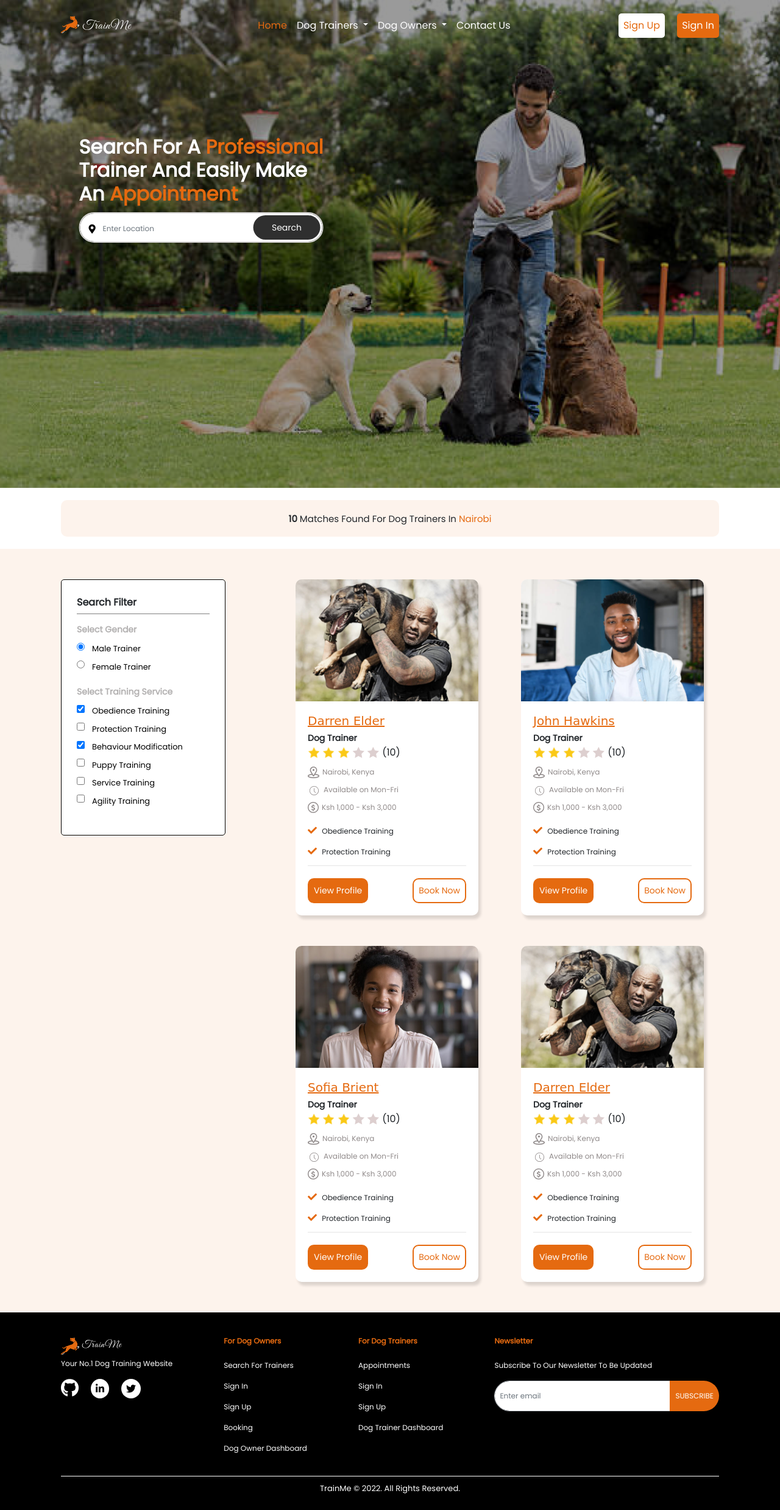
After one commit to Shalyne-Waweru/TrainMe, a Django app: page /search/ in a window 1280 px wide. The commit adds this page. Shown: the whole page at 61% size. Run offline with Django 4.2, Linux system fonts and the light colour scheme; some libraries are stand-ins or nearby versions; some web fonts are replaced.

Commit message:
Add and style the search page

```diff
--- a/mainapp/static/css/index.css
+++ b/mainapp/static/css/index.css
@@ -2,21 +2,6 @@
 
 body {
     font-family: 'Poppins', sans-serif;
-}
-
-/* Hero Section Background */
-.section {
-    background-image: url(../images/index_background_image.png);
-    width: 100%;
-    height: 100vh;
-    background-size: cover;
-    background-position: center;
-}
-
-.overlay {
-    width: 100%;
-    height: 100vh;
-    background-color: rgba(0, 0, 0, 0.345);
 }
 
 /* Navigation Bar */
@@ -130,6 +115,21 @@ body {
 
 /* Hero Section */
 
+/* Hero Section Background */
+.section {
+    background-image: url(../images/index_background_image.png);
+    width: 100%;
+    height: 100vh;
+    background-size: cover;
+    background-position: center;
+}
+
+.overlay {
+    width: 100%;
+    height: 100vh;
+    background-color: rgba(0, 0, 0, 0.395);
+}
+
 .hero-info {
     position: absolute;
     top: 310px;
@@ -168,11 +168,18 @@ body {
     color: white;
 }
 
-.btn {
+.book-btn {
+    color: white;
+    background-color: #E56A10;
+    padding: 10px;
+    width: 180px;
+    text-align: center;
+    border-radius: 5px;
     transition: 0.5s;
 }
 
-.btn:hover {
+.book-btn:hover {
+    text-decoration: none;
     color: white;
     background-color: black;
     box-shadow: 0 12px 16px 0 #f8cfb23c,0 17px 50px 0 #f8cfb23c;
@@ -622,3 +629,165 @@ body {
     font-size: 13px;
     color: white;
 }
+
+
+
+/* Search Page */
+.search-section {
+    background-image: url(../images/search_background_image.png);
+    width: 100%;
+    height: 100vh;
+    background-size: cover;
+    background-position: center;
+}
+
+.input-group input {
+    height: 50px;
+    border-radius: 50px;
+}
+
+.input-group-append button {
+    border-radius: 50px;
+}
+
+.search {
+    position: relative;
+    box-shadow: 0 0 40px rgba(51, 51, 51, .1);
+
+}
+
+.search input{
+    border-radius: 50px;
+    height: 50px;
+    text-indent: 25px;
+    border: 2px solid #d6d4d4;
+}
+
+.fas {
+    font-size: 15px;
+}
+
+.search input:focus{
+    box-shadow: none;
+    border: 2px solid #E56A10;
+}
+
+.search .fa-map-marker-alt{
+    position: absolute;
+    top: 20px;
+    left: 16px;
+    color: black;
+}
+
+.search button {
+    position: absolute;
+    top: 5px;
+    right: 5px;
+    height: 40px;
+    width: 110px;
+    background: #000000d0;
+    border-radius: 50px;
+    border: 0px;
+    font-size: 14px;
+}
+
+.search button:hover {
+    background-color: #E56A10;
+    box-shadow: 0 12px 16px 0 rgba(0,0,0,0.24),0 17px 50px 0 rgba(0,0,0,0.19);
+}
+
+/* Search Details */
+.search-details {
+    margin-left: 100px;
+    margin-right: 100px;
+    margin-top: 20px;
+    margin-bottom: 20px;
+    background-color: #FDF3EC;
+    height: 60px;
+    border-radius: 10px;
+}
+
+.search-details p {
+    text-align: center;
+    padding: 20px;
+    font-size: 15px;
+}
+
+.search-details .bold {
+    font-weight: 700;
+}
+
+/* Search Results */
+.search-results {
+    background-color: #FDF3EC;
+    padding-left: 100px;
+    padding-right: 100px;
+}
+
+.search-results .container {
+    padding-top: 50px;
+    padding-bottom: 50px;
+}
+
+.search-results .row {
+    display: flex;
+    justify-content: space-between;
+    align-items: flex-start;
+}
+
+/* Search Filter */
+.search-results .col-md-3 {
+    border: 1px solid black;
+    background-color: white;
+    border-radius: 5px;
+    padding: 25px;
+    margin-bottom: 30px;
+}
+
+.search-results .col-md-3 .hl {
+    border-top: 1px solid gray;
+    width: 100%;
+    color: gray;
+    margin-top: -10px;
+    margin-bottom: 15px;
+}
+
+.search-results .col-md-3 .grey {
+    color: #b3b1b1;
+    font-size: 14px;
+    font-weight: bold;
+}
+
+.search-results .col-md-3 .form-group {
+    margin-top: -10px;
+}
+
+.search-results .col-md-3 .form-group .form-check-label {
+    font-size: 13px;
+    color: black;
+    margin: 5px;
+}
+
+/* Trainer Search Results */
+.search-results .col-md-8 {
+    display: flex;
+    justify-content: space-between;
+    align-items: center;
+    flex-wrap: wrap;
+    gap: 50px;
+}
+
+.search-results .col-md-8 .trainer-layout {
+    background-color: white;
+    width: 300px;
+    border-radius: 10px;
+    box-shadow: 4px 6px 4px rgba(0, 0, 0, 0.13);
+    margin-left: auto;
+    margin-right: auto;
+}
+
+.search-results .col-md-8 .trainer-layout .trainer-img {
+    width: 100%;
+    border-top-left-radius: 10px;
+    border-top-right-radius: 10px;
+}
--- a/mainapp/templates/navbar.html
+++ b/mainapp/templates/navbar.html
@@ -1,7 +1,5 @@
 {% load static %}
 
-<div class="section">
-  <div class="overlay">
 <nav id="navbar" class="navbar fixed-top navbar-expand-lg navbar-light">
   <a class="navbar-brand" href="#">
       <img src="{% static 'images/logo.png' %}" width="30" height="30" class="d-inline-block align-top" alt="Logo">
@@ -15,7 +13,7 @@
   <div class="collapse navbar-collapse" id="navbarTogglerDemo03">
     <ul class="navbar-nav mr-auto mt-2 mt-lg-0">
       <li class="nav-item active">
-              <a class="nav-link" href="#">Home <span class="sr-only">(current)</span></a>
+        <a class="nav-link" href="{% url 'landingPage' %}">Home <span class="sr-only">(current)</span></a>
       </li>
       <li class="nav-item dropdown">
       <a class="nav-link dropdown-toggle" href="#" id="navbarDropdownMenuLink" data-toggle="dropdown" aria-haspopup="true" aria-expanded="false">
@@ -103,6 +101,3 @@
 
   </div>
 </nav>
-  </div>
-
-</div>
--- /dev/null
+++ b/mainapp/templates/search.html
@@ -0,0 +1,319 @@
+{% extends 'base.html' %}
+{% load static %}
+
+{% block content %}
+  <!-- Hero Section -->
+  <div class="search-section">
+    <div class="overlay">
+        <div class="hero-info">
+            <h2>Search For A <span class="orange-txt">Professional</span> <br> Trainer And Easily Make <br> An <span class="orange-txt">Appointment </h1>
+            <!-- <form class="input-group">
+              <input type="text" class="form-control form-control-sm" placeholder="Enter location"
+               aria-describedby="basic-addon2">
+              <div class="input-group-append">
+                <button class="btn btn-sm btn-outline-white my-0" type="button">SEARCH</button>
+              </div>
+            </form> -->
+
+            <div class="search">
+              <i class="fas fa-map-marker-alt"></i>
+              <input type="text" class="form-control" placeholder="Enter Location">
+              <button class="btn btn-primary">Search</button>
+            </div>
+
+        </div>
+    </div>
+  </div>
+
+  <div class="search-details">
+    <p><strong class="bold">10</strong> Matches Found For Dog Trainers In <span class="orange-txt">Nairobi</span></p>
+  </div>
+
+  <div class="search-results">
+    <div class="container">
+      <div class="row">
+        <!-- Search Filter -->
+        <div class="col-md-3">
+          <p><strong>Search Filter</strong></p>
+          <div class="hl"></div>
+
+          <p class="grey">Select Gender</p>
+          <div class="form-group">
+            <div class="form-check">
+              <input class="form-check-input" type="radio" name="exampleRadios" id="exampleRadios1" value="option1" checked>
+              <label class="form-check-label" for="exampleRadios1">
+                Male Trainer
+              </label>
+            </div>
+
+            <div class="form-check">
+              <input class="form-check-input" type="radio" name="exampleRadios" id="exampleRadios1" value="option1">
+              <label class="form-check-label" for="exampleRadios1">
+                Female Trainer
+              </label>
+            </div>
+          </div>
+
+          <p class="grey">Select Training Service</p>
+          <div class="form-group">
+            <div class="form-check">
+              <input class="form-check-input" type="checkbox" value="" id="invalidCheck2" required checked>
+              <label class="form-check-label" for="invalidCheck2">
+                Obedience Training
+              </label>
+            </div>
+
+            <div class="form-check">
+              <input class="form-check-input" type="checkbox" value="" id="invalidCheck2" required>
+              <label class="form-check-label" for="invalidCheck2">
+                Protection Training
+              </label>
+            </div>
+
+            <div class="form-check">
+              <input class="form-check-input" type="checkbox" value="" id="invalidCheck2" required checked>
+              <label class="form-check-label" for="invalidCheck2">
+                Behaviour Modification
+              </label>
+            </div>
+
+            <div class="form-check">
+              <input class="form-check-input" type="checkbox" value="" id="invalidCheck2" required>
+              <label class="form-check-label" for="invalidCheck2">
+                Puppy Training
+              </label>
+            </div>
+
+            <div class="form-check">
+              <input class="form-check-input" type="checkbox" value="" id="invalidCheck2" required>
+              <label class="form-check-label" for="invalidCheck2">
+                Service Training
+              </label>
+            </div>
+
+            <div class="form-check">
+              <input class="form-check-input" type="checkbox" value="" id="invalidCheck2" required>
+              <label class="form-check-label" for="invalidCheck2">
+                Agility Training
+              </label>
+            </div>
+          </div>
+        </div>
+
+        <div class="col-md-8">
+          <div class="trainer-layout">
+            <img class="trainer-img" src="{% static 'images/trainer_1.jpg' %}"/>
+
+            <div class="trainer-info">
+                <h5>Darren Elder</h5>
+                <h6><strong>Dog Trainer</strong></h6>
+
+                <div class="ratings">
+                    <div class="stars">
+                        <img src="{% static 'images/filled_star.png' %}"/>
+                        <img src="{% static 'images/filled_star.png' %}"/>
+                        <img src="{% static 'images/filled_star.png' %}"/>
+                        <img src="{% static 'images/unfilled_star.png' %}"/>
+                        <img src="{% static 'images/unfilled_star.png' %}"/>
+                    </div>
+                    <p>(10)</p>
+                </div>
+
+                <div class="more-info">
+                    <img src="{% static 'images/location_image.png' %}"/>
+                    <p>Nairobi, Kenya</p>
+                </div>
+
+                <div class="more-info">
+                    <img src="{% static 'images/time_image.png' %}"/>
+                    <p>Available on Mon-Fri</p>
+                </div>
+
+                <div class="more-info">
+                    <img src="{% static 'images/dollar_icon.png' %}"/>
+                    <p>Ksh 1,000 - Ksh 3,000</p>
+                </div>
+
+                <div class="services">
+                    <p><i class="fas fa-check"></i> Obedience Training</p>
+                    <p><i class="fas fa-check"></i> Protection Training</p>
+                </div>
+
+                <hr>
+
+                <div class="buttons">
+                    <a class="orange-btn" href="#">
+                        View Profile
+                    </a>
+
+                    <a class="outline-btn" href="#">
+                        Book Now
+                    </a>
+                </div>
+
+            </div>
+          </div>
+
+          <div class="trainer-layout">
+            <img class="trainer-img" src="{% static 'images/trainer_3.jpg' %}"/>
+
+            <div class="trainer-info">
+                <h5>John Hawkins</h5>
+                <h6><strong>Dog Trainer</strong></h6>
+
+                <div class="ratings">
+                    <div class="stars">
+                        <img src="{% static 'images/filled_star.png' %}"/>
+                        <img src="{% static 'images/filled_star.png' %}"/>
+                        <img src="{% static 'images/filled_star.png' %}"/>
+                        <img src="{% static 'images/unfilled_star.png' %}"/>
+                        <img src="{% static 'images/unfilled_star.png' %}"/>
+                    </div>
+                    <p>(10)</p>
+                </div>
+
+                <div class="more-info">
+                    <img src="{% static 'images/location_image.png' %}"/>
+                    <p>Nairobi, Kenya</p>
+                </div>
+
+                <div class="more-info">
+                    <img src="{% static 'images/time_image.png' %}"/>
+                    <p>Available on Mon-Fri</p>
+                </div>
+
+                <div class="more-info">
+                    <img src="{% static 'images/dollar_icon.png' %}"/>
+                    <p>Ksh 1,000 - Ksh 3,000</p>
+                </div>
+
+                <div class="services">
+                    <p><i class="fas fa-check"></i> Obedience Training</p>
+                    <p><i class="fas fa-check"></i> Protection Training</p>
+                </div>
+
+                <hr>
+
+                <div class="buttons">
+                    <a class="orange-btn" href="#">
+                        View Profile
+                    </a>
+
+                    <a class="outline-btn" href="#">
+                        Book Now
+                    </a>
+                </div>
+
+            </div>
+          </div>
+
+          <div class="trainer-layout">
+            <img class="trainer-img" src="{% static 'images/trainer_2.jpg' %}"/>
+
+            <div class="trainer-info">
+                <h5>Sofia Brient</h5>
+                <h6><strong>Dog Trainer</strong></h6>
+
+                <div class="ratings">
+                    <div class="stars">
+                        <img src="{% static 'images/filled_star.png' %}"/>
+                        <img src="{% static 'images/filled_star.png' %}"/>
+                        <img src="{% static 'images/filled_star.png' %}"/>
+                        <img src="{% static 'images/unfilled_star.png' %}"/>
+                        <img src="{% static 'images/unfilled_star.png' %}"/>
+                    </div>
+                    <p>(10)</p>
+                </div>
+
+                <div class="more-info">
+                    <img src="{% static 'images/location_image.png' %}"/>
+                    <p>Nairobi, Kenya</p>
+                </div>
+
+                <div class="more-info">
+                    <img src="{% static 'images/time_image.png' %}"/>
+                    <p>Available on Mon-Fri</p>
+                </div>
+
+                <div class="more-info">
+                    <img src="{% static 'images/dollar_icon.png' %}"/>
+                    <p>Ksh 1,000 - Ksh 3,000</p>
+                </div>
+
+                <div class="services">
+                    <p><i class="fas fa-check"></i> Obedience Training</p>
+                    <p><i class="fas fa-check"></i> Protection Training</p>
+                </div>
+
+                <hr>
+
+                <div class="buttons">
+                    <a class="orange-btn" href="#">
+                        View Profile
+                    </a>
+
+                    <a class="outline-btn" href="#">
+                        Book Now
+                    </a>
+                </div>
+
+            </div>
+          </div>
+
+          <div class="trainer-layout">
+            <img class="trainer-img" src="{% static 'images/trainer_1.jpg' %}"/>
+
+            <div class="trainer-info">
+                <h5>Darren Elder</h5>
+                <h6><strong>Dog Trainer</strong></h6>
+
+                <div class="ratings">
+                    <div class="stars">
+                        <img src="{% static 'images/filled_star.png' %}"/>
+                        <img src="{% static 'images/filled_star.png' %}"/>
+                        <img src="{% static 'images/filled_star.png' %}"/>
+                        <img src="{% static 'images/unfilled_star.png' %}"/>
+                        <img src="{% static 'images/unfilled_star.png' %}"/>
+                    </div>
+                    <p>(10)</p>
+                </div>
+
+                <div class="more-info">
+                    <img src="{% static 'images/location_image.png' %}"/>
+                    <p>Nairobi, Kenya</p>
+                </div>
+
+                <div class="more-info">
+                    <img src="{% static 'images/time_image.png' %}"/>
+                    <p>Available on Mon-Fri</p>
+                </div>
+
+                <div class="more-info">
+                    <img src="{% static 'images/dollar_icon.png' %}"/>
+                    <p>Ksh 1,000 - Ksh 3,000</p>
+                </div>
+
+                <div class="services">
+                    <p><i class="fas fa-check"></i> Obedience Training</p>
+                    <p><i class="fas fa-check"></i> Protection Training</p>
+                </div>
+
+                <hr>
+
+                <div class="buttons">
+                    <a class="orange-btn" href="#">
+                        View Profile
+                    </a>
+
+                    <a class="outline-btn" href="#">
+                        Book Now
+                    </a>
+                </div>
+
+            </div>
+          </div>
+        </div>
+      </div>
+    </div>
+  </div>
+{% endblock %}
--- a/mainapp/urls.py
+++ b/mainapp/urls.py
@@ -17,4 +17,6 @@ urlpatterns = [
 
     # Index/Landing Page
     path('', views.index, name='landingPage'),
+    # Search Page
+    path('search/', views.search, name='searchPage'),
 ]
--- a/mainapp/views.py
+++ b/mainapp/views.py
@@ -13,6 +13,9 @@ from mainapp.forms import DogForm, PostForm, ReviewForm
 
 def index(request):
     return render(request, 'index.html',locals())
+
+def search(request):
+    return render(request, 'search.html', locals())
 
 class TrainerSignUpView(CreateView):
     model = User
```
Also changed, not shown: mainapp/templates/index.html (+9 -5 lines), mainapp/static/images/location_icon.png (added). Lines whose indentation alone changed are shown as unchanged.
